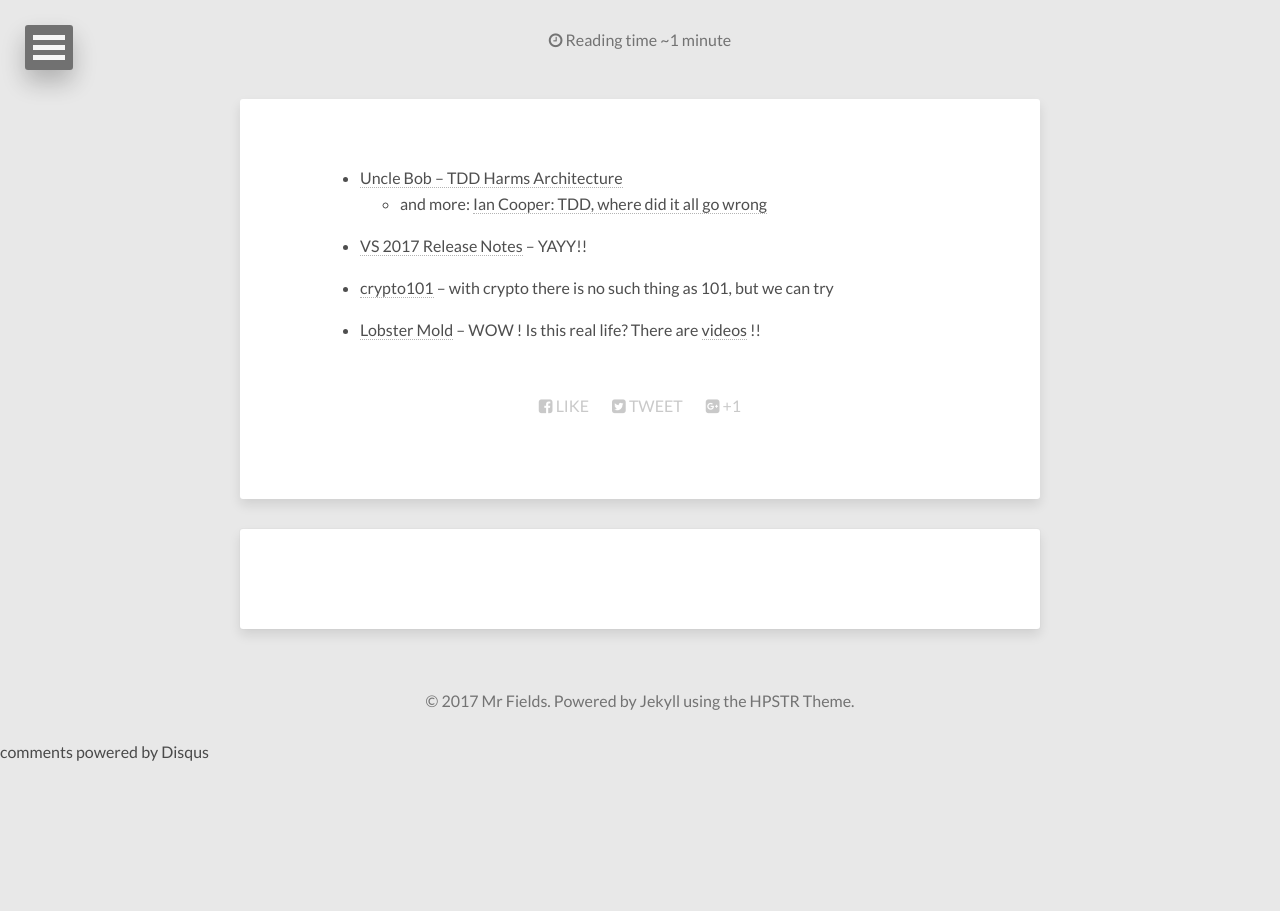
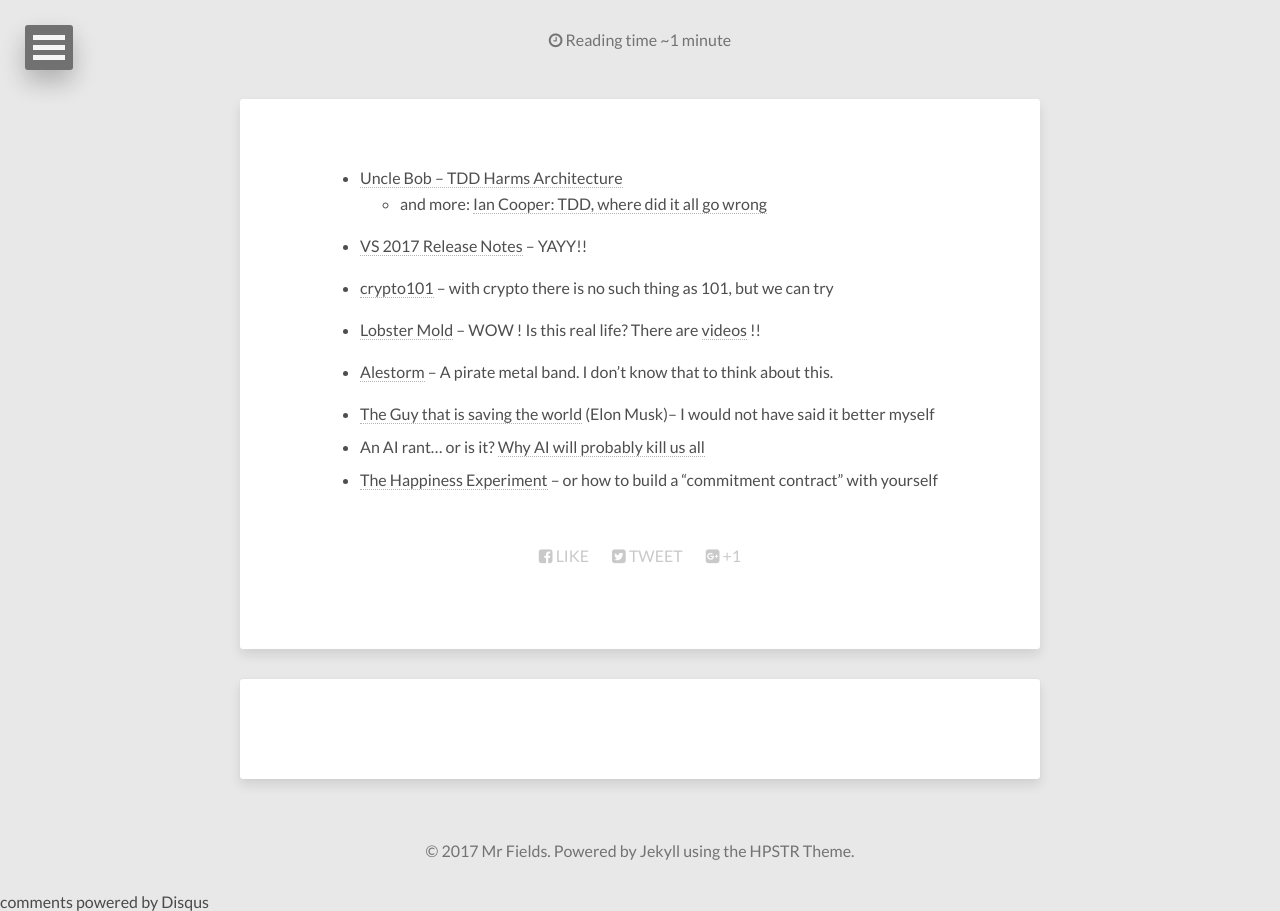
Before and after one commit to vetras/vetras.github.io, a Jekyll site: the page built from readings/current-list.md, in a window 1280 px wide. Built offline with Jekyll 4.4.1, drawn with Linux system fonts in a browser that asks for light colours; nearby versions of some CDN libraries; our own code applies the rules of GitHub Pages for plain Markdown files; comment, search, counter and statistics services are not loaded.

Commit message:
update readings

```diff
--- a/readings/current-list.md
+++ b/readings/current-list.md
@@ -7,3 +7,9 @@
 - [crypto101](https://www.crypto101.io/) -- with crypto there is no such thing as 101, but we can try
 
 - [Lobster Mold](http://mlcalliance.org/all-about-lobster/lobster-101-molting/) -- WOW ! Is this real life? There are [videos](https://www.youtube.com/results?search_query=lobster+molding) !!
+
+- [Alestorm](https://www.youtube.com/watch?v=ta-Z_psXODw) -- A pirate metal band. I don't know that to think about this.
+
+- [The Guy that is saving the world](https://www.youtube.com/watch?v=WaAJAwi3Q1U) (Elon Musk)-- I would not have said it better myself
+- An AI rant... or is it? [Why AI will probably kill us all](https://www.youtube.com/watch?v=SPAmbUZ9UKk)
+- [The Happiness Experiment](https://www.youtube.com/watch?v=hEd4UW5f7s4&t=6s) -- or how to build a "commitment contract" with yourself
```
